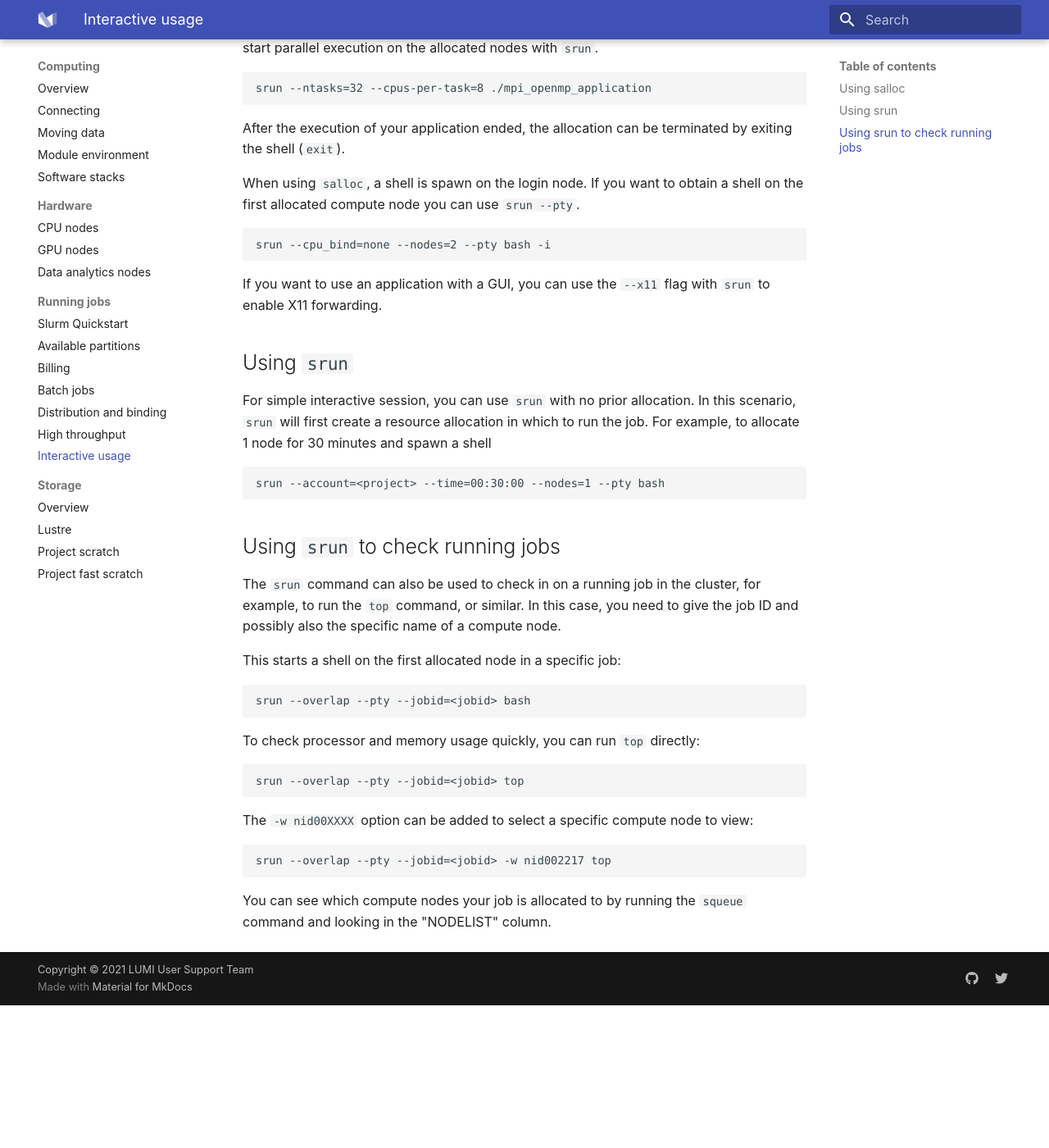
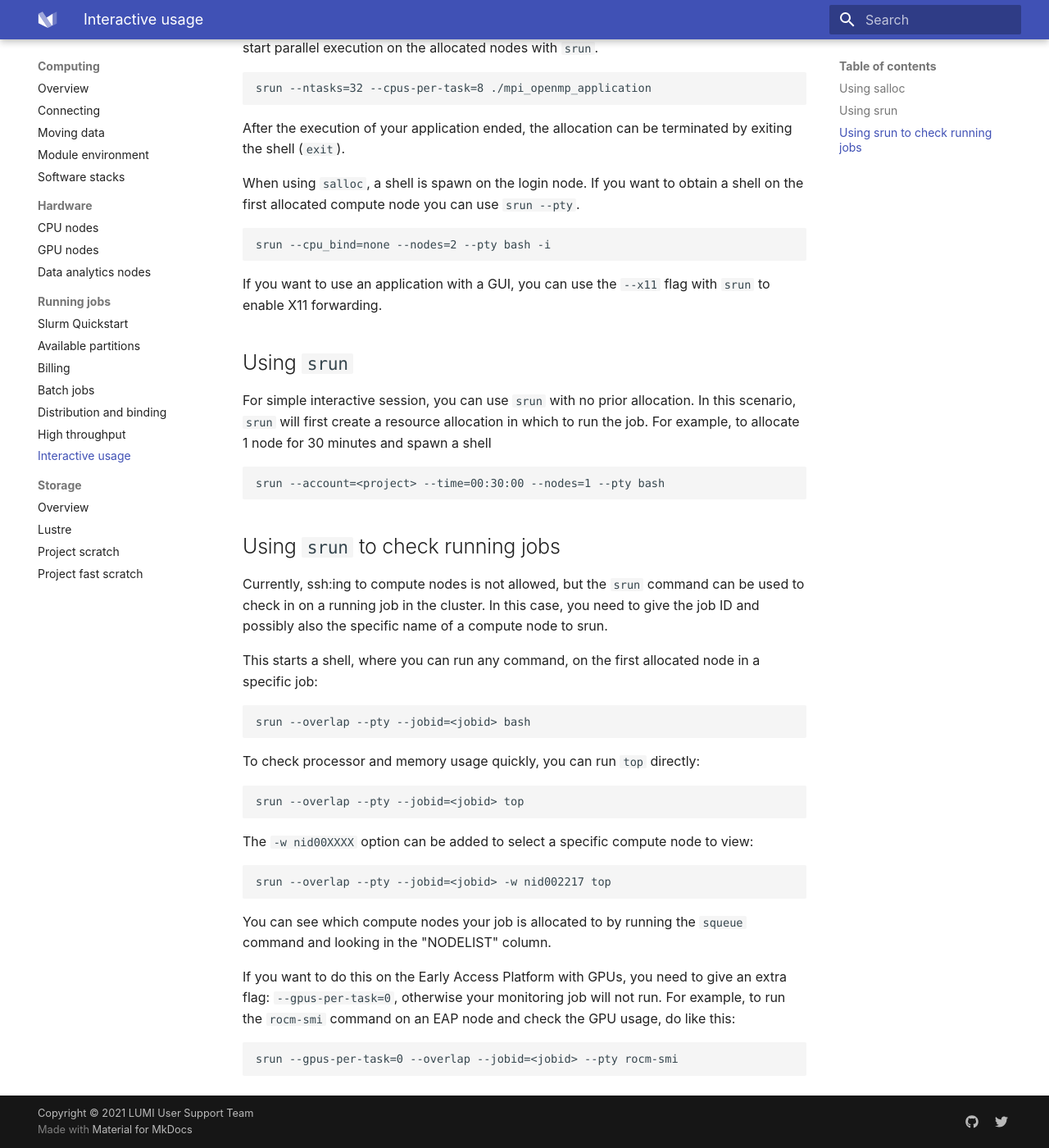
Before and after one commit to Lumi-supercomputer/lumi-userguide, an MkDocs documentation site: the page built from docs/computing/jobs/interactive.md, in a window 1280 px wide and 1400 px high, scrolled down 696 px. Shown: the whole window at 82% size. Built offline with MkDocs 1.6.1 and Material for MkDocs 9.7.7, drawn with Linux system fonts in a browser that asks for light colours; before the commit the page ends 1922 px from its top, so only the background shows below that.

Commit message:
Added tip on interactive use of the EAP nodes
You need to give an extra flag to srun to make it work.

```diff
--- a/docs/computing/jobs/interactive.md
+++ b/docs/computing/jobs/interactive.md
@@ -57,9 +57,9 @@ srun --account=<project> --time=00:30:00 --nodes=1 --pty bash
 
 ## Using `srun` to check running jobs
 
-The `srun` command can also be used to check in on a running job in the cluster, for example, to run the `top` command, or similar. In this case, you need to give the job ID and possibly also the specific name of a compute node.
+Currently, ssh:ing to compute nodes is not allowed, but the `srun` command can be used to check in on a running job in the cluster. In this case, you need to give the job ID and possibly also the specific name of a compute node to srun.
 
-This starts a shell on the first allocated node in a specific job:
+This starts a shell, where you can run any command, on the first allocated node in a specific job:
 
     srun --overlap --pty --jobid=<jobid> bash
 
@@ -72,3 +72,7 @@ The `-w nid00XXXX` option can be added to select a specific compute node to view
     srun --overlap --pty --jobid=<jobid> -w nid002217 top
 
 You can see which compute nodes your job is allocated to by running the `squeue` command and looking in the "NODELIST" column.
+
+If you want to do this on the Early Access Platform with GPUs, you need to give an extra flag: `--gpus-per-task=0`, otherwise your monitoring job will not run. For example, to run the `rocm-smi` command on an EAP node and check the GPU usage, do like this:
+
+    srun --gpus-per-task=0 --overlap --jobid=<jobid> --pty rocm-smi
```
